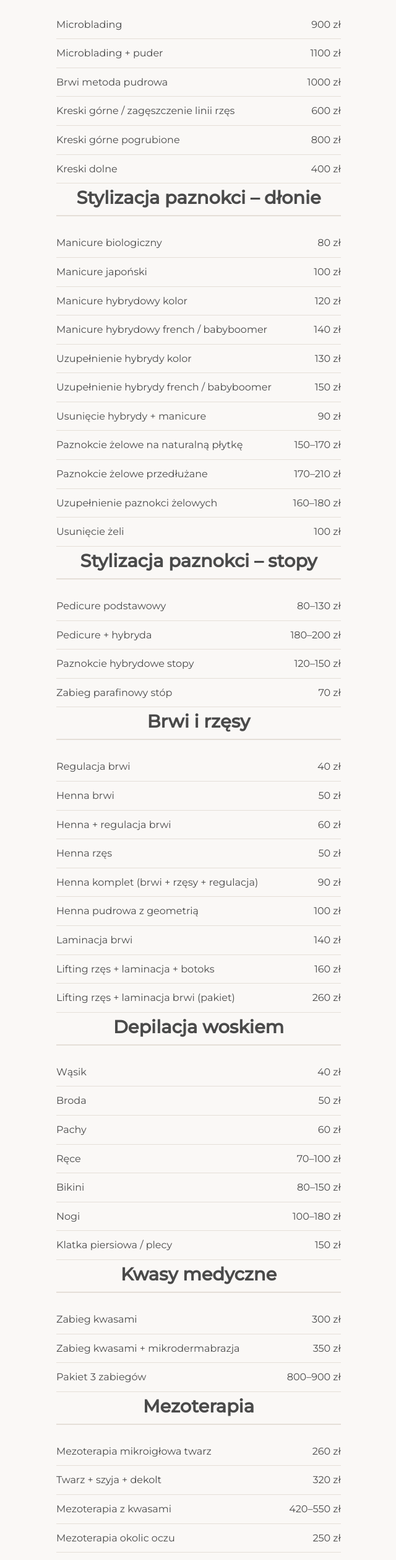
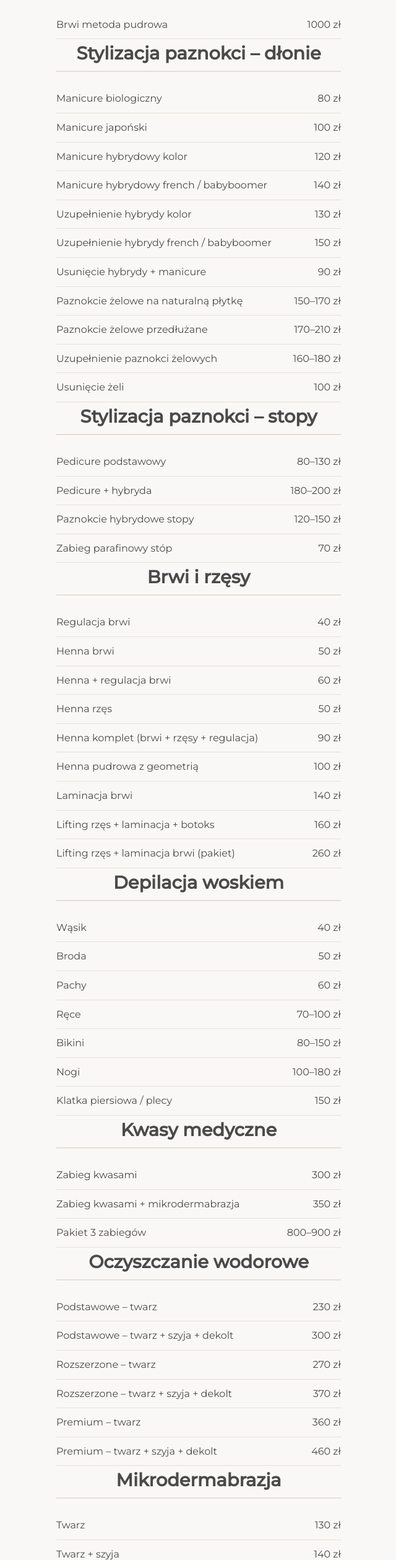
Before and after one commit to mbbrys-a11y/StudioUrodyEwelinaBrys, a plain HTML site: page cennik.html in a window 1280 px wide. Shown: the part 969-3486 px from the top of the page at 62% size, without its empty margins (319-959 px from the left). Drawn offline with nearby package versions, Linux system fonts and the light colour scheme.

Commit message:
Add files via upload

```diff
--- a/cennik.html
+++ b/cennik.html
@@ -50,12 +50,7 @@
 
 <h3>Makijaż permanentny</h3>
 <table>
-<tr><td>Microblading</td><td>900 zł</td></tr>
-<tr><td>Microblading + puder</td><td>1100 zł</td></tr>
 <tr><td>Brwi metoda pudrowa</td><td>1000 zł</td></tr>
-<tr><td>Kreski górne / zagęszczenie linii rzęs</td><td>600 zł</td></tr>
-<tr><td>Kreski górne pogrubione</td><td>800 zł</td></tr>
-<tr><td>Kreski dolne</td><td>400 zł</td></tr>
 </table>
 
 <h3>Stylizacja paznokci – dłonie</h3>
@@ -112,18 +107,6 @@
 <tr><td>Pakiet 3 zabiegów</td><td>800–900 zł</td></tr>
 </table>
 
-<h3>Mezoterapia</h3>
-<table>
-<tr><td>Mezoterapia mikroigłowa twarz</td><td>260 zł</td></tr>
-<tr><td>Twarz + szyja + dekolt</td><td>320 zł</td></tr>
-<tr><td>Mezoterapia z kwasami</td><td>420–550 zł</td></tr>
-<tr><td>Mezoterapia okolic oczu</td><td>250 zł</td></tr>
-<tr><td>Mezoterapia twarzy</td><td>420 zł</td></tr>
-<tr><td>Mezoterapia twarz + szyja + dekolt</td><td>690 zł</td></tr>
-<tr><td>Mezoterapia skóry głowy</td><td>500 zł</td></tr>
-<tr><td>Mezoterapia ciało</td><td>300 zł</td></tr>
-</table>
-
 <h3>Oczyszczanie wodorowe</h3>
 <table>
 <tr><td>Podstawowe – twarz</td><td>230 zł</td></tr>
```
